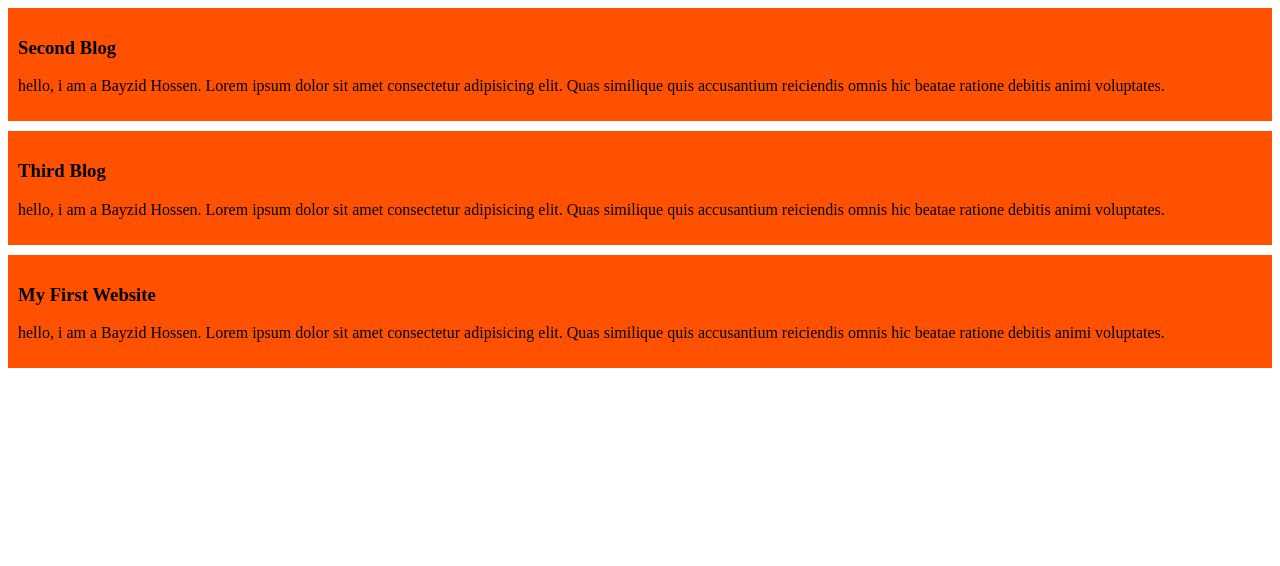
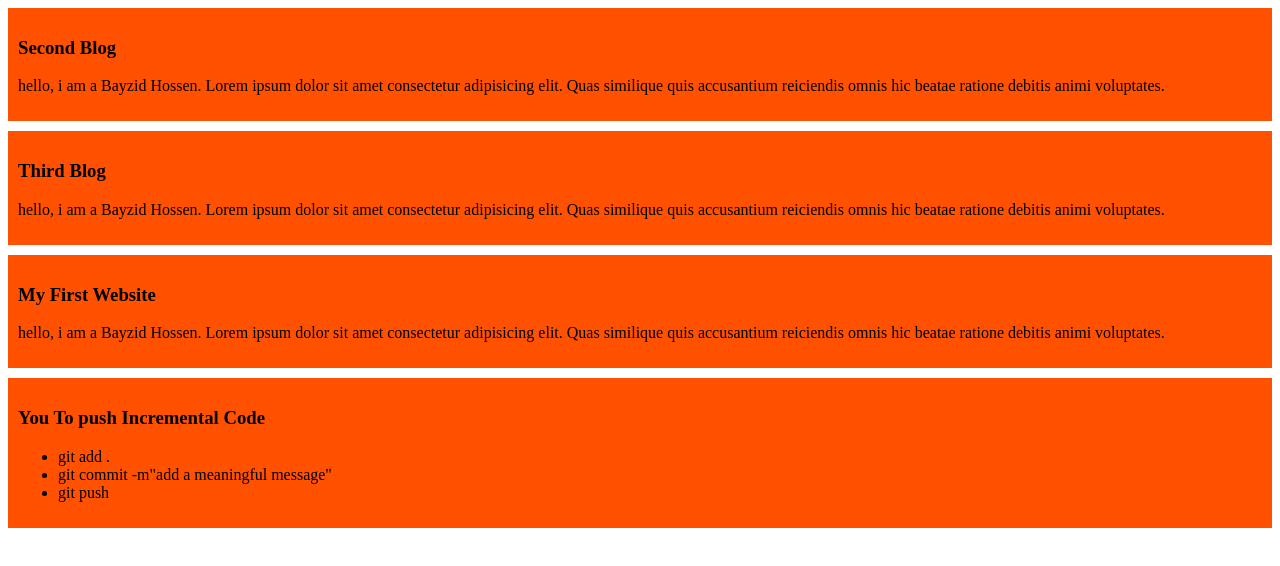
Before and after one commit to bayzidhossen123/my-simple-website, a plain HTML site: page index.html in a window 1280 px wide. Drawn offline with Linux system fonts and the light colour scheme.

Commit message:
added a list git push

```diff
--- a/index.html
+++ b/index.html
@@ -19,5 +19,13 @@
         <h3>My First Website</h3>
         <p>hello, i am a Bayzid Hossen. Lorem ipsum dolor sit amet consectetur adipisicing elit. Quas similique quis accusantium reiciendis omnis hic beatae ratione debitis animi voluptates.</p>
     </div>
+    <div>
+        <h3>You To push Incremental Code</h3>
+        <ul>
+            <li>git add .</li>
+            <li>git commit -m"add a meaningful message"</li>
+            <li>git push</li>
+        </ul>
+    </div>
 </body>
 </html>
```
